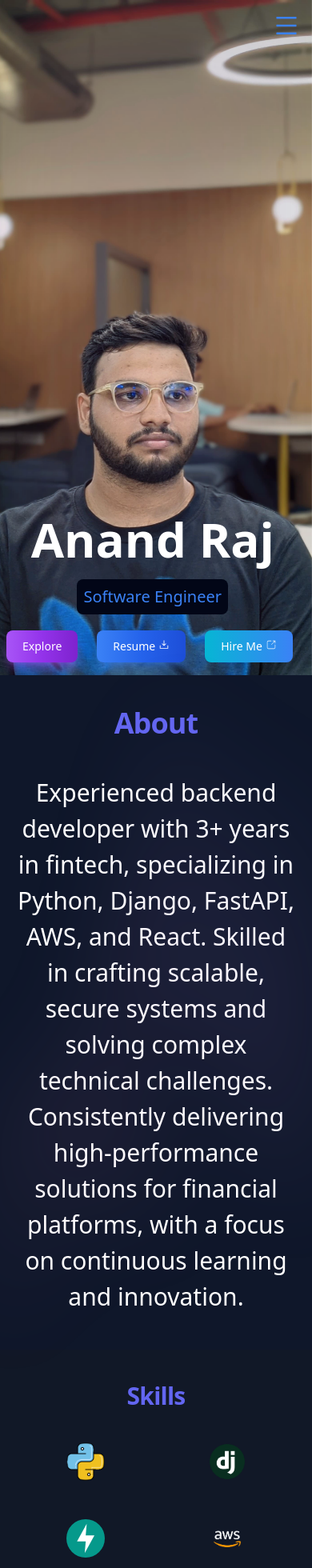
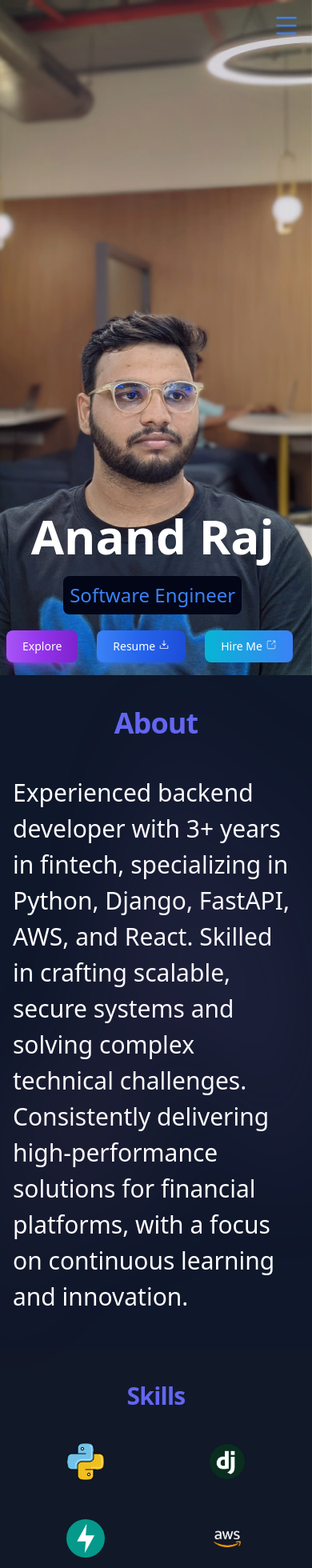
Before and after one commit to anandrajB/new-portfolio, a React (Vite) app: page / in a window 390 px wide. Shown: the top 1960 px of the page at 80% size. Built offline with nearby package versions, Linux system fonts and the light colour scheme; what taos would draw is missing.

Commit message:
updated core

```diff
--- a/src/Components/About.jsx
+++ b/src/Components/About.jsx
@@ -31,7 +31,10 @@ const About = () => {
 
                         <RevealOnScroll>
 
-                            <p className='text-white semi-bold text-3xl leading-normal'>{Content}</p>
+                            <p className='text-3xl not-italic sm:text-3xl text-left sm:text-center text-white sm:text-white semi-bold leading-normal'>
+                                {Content}
+                            </p>
+
                         </RevealOnScroll>
                     </div>
                 </div>
--- a/src/Components/Main.jsx
+++ b/src/Components/Main.jsx
@@ -58,7 +58,7 @@ const Main = () => {
 
 
     return (
-        <div id="main" className='w-full overflow-y-auto  h-screen bg-no-repeat bg-cover'
+        <div id="main" className='w-full flex items-center overflow-y-auto  h-screen bg-no-repeat bg-cover'
             style={{
                 backgroundImage: `url(${header})`,
                 backgroundPosition: '80% 80%',
@@ -91,9 +91,9 @@ const Main = () => {
 
             <div className='w-full h-screen absolute top-10 left-0 bg-gray/60 sm:top-0'>
 
-                <div className='absolute max-w-[700px]  m-auto bottom-12 left-2 flex flex-col sm:left-40 justify-start lg:items-start  items-center'>
+                <div className='justify-center absolute max-w-[700px]  m-auto bottom-12 left-2 flex flex-col sm:left-40 lg:items-start  items-center'>
                     <h1 className='sm:text-7xl font-semibold text-6xl  text-white'>Anand Raj</h1>
-                    <h1 className='font-sans  rounded-lg  mt-15 text-xl  sm:text-4xl bg-slate-950 text-blue-500 font-col mt-5 text-1xl font-normal p-2 '
+                    <h1 className='font-sans rounded-lg  mt-15 text-2xl  sm:text-4xl bg-slate-950 text-blue-500 font-col mt-5 text-1xl font-normal p-2 '
                     >Software Engineer</h1>
 
                     <div className="mt-5 flex items-center gap-x-4 ">
```
